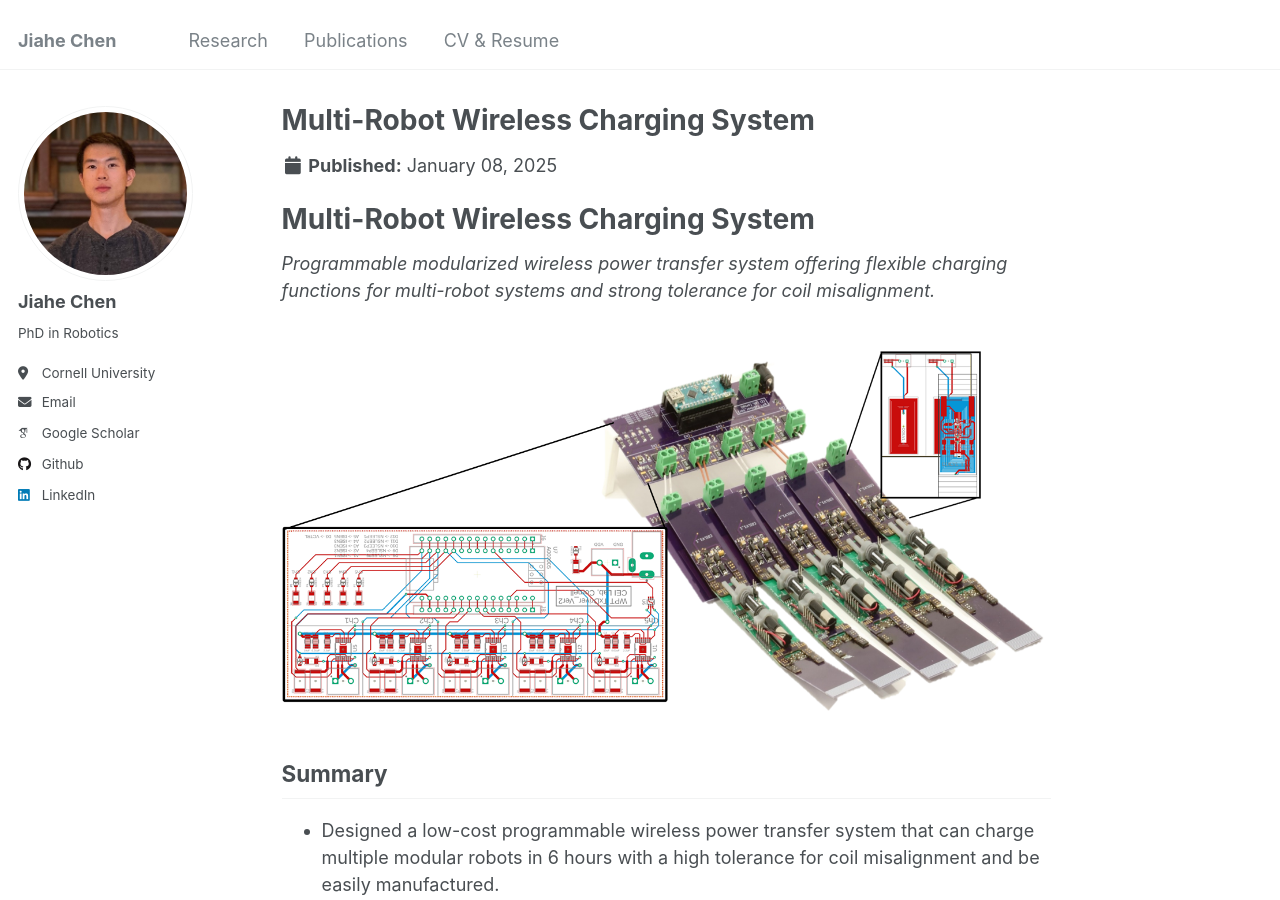
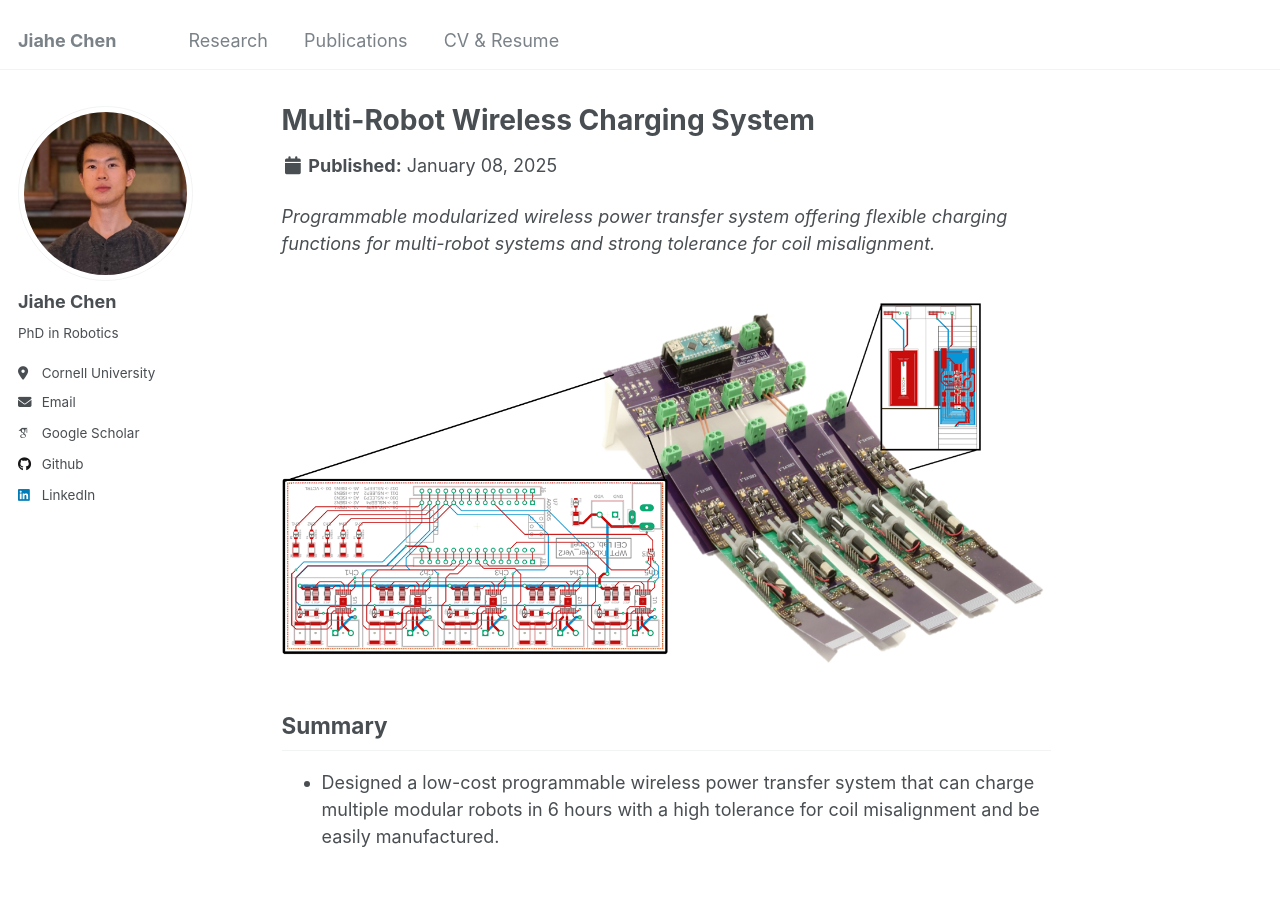
Before and after one commit to Ericland/Ericland.github.io, a Jekyll site: the page built from _portfolio/portfolio-4.md, in a window 1280 px wide and 900 px high. Built offline with Jekyll 4.4.1, drawn with Linux system fonts in a browser that asks for light colours; some web fonts are replaced.

Commit message:
Update portfolio-4.md

```diff
--- a/_portfolio/portfolio-4.md
+++ b/_portfolio/portfolio-4.md
@@ -4,7 +4,6 @@ excerpt: "Programmable modularized wireless power transfer system offering flexi
 collection: portfolio
 ---
 
-# Multi-Robot Wireless Charging System
 *Programmable modularized wireless power transfer system offering flexible charging functions for multi-robot systems and strong tolerance for coil misalignment.*
 
 ![combine two mounds](https://Ericland.github.io/files/wpt/cover.png)
```
